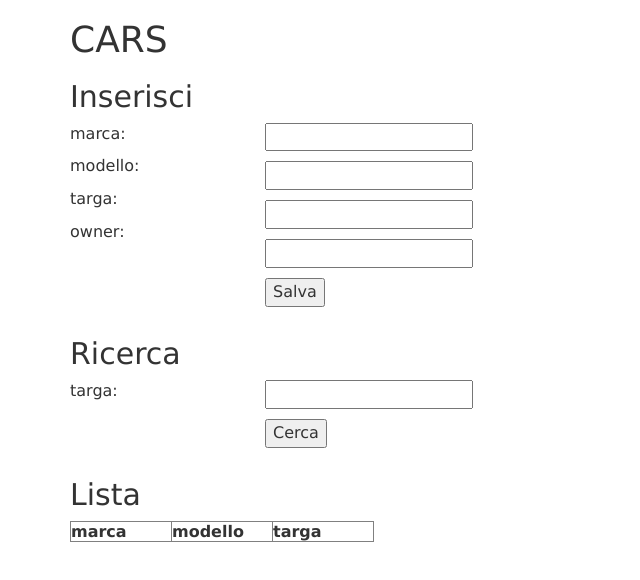
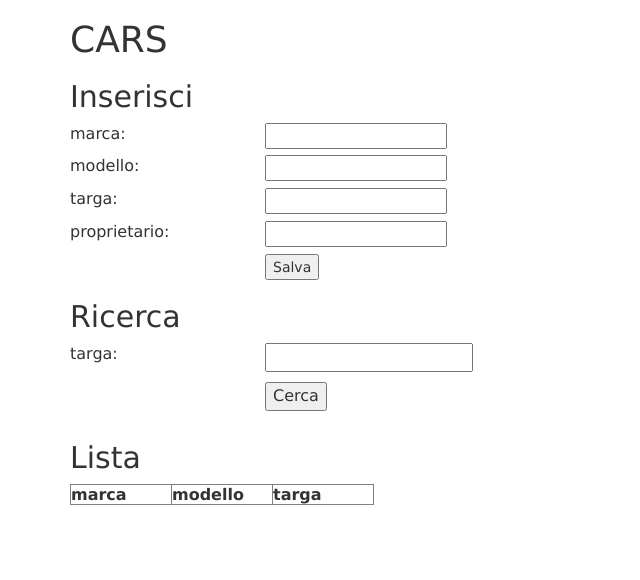
Before and after one commit to arjel/nodejs-crud-example, a website: page public/index.html in a window 1280 px wide. Shown: the whole page, without its empty margins (0-640 px from the left). Drawn offline with nearby package versions, Linux system fonts and the light colour scheme; no server answers.

Commit message:
Fixes index.html style.

```diff
--- a/public/index.html
+++ b/public/index.html
@@ -93,10 +93,15 @@
 				font-family: 'Lucida Sans', 'Lucida Sans Regular', 'Lucida Grande', 'Lucida Sans Unicode', Geneva, Verdana, sans-serif;
 			}
 
-			td, th {
+			td,
+			th {
 				min-width: 100px;
 				width: 33%;
 				max-width: 200px;
+			}
+
+			p {
+				font-size: 16px;
 			}
 		</style>
 		<link rel="stylesheet" href="/public/index.css">
@@ -109,50 +114,58 @@
 			<h2>Inserisci</h2>
 			<div class="row">
 				<div class="col-sm-2">
-					<p style="font-size: 16px;">marca:</p>
-					<p style="font-size: 16px;">modello:</p>
-					<p style="font-size: 16px;">targa:</p>
-					<p style="font-size: 16px;">owner:</p>
-					<p style="font-size: 16px;"></p>
+					<p>marca:</p>
 				</div>
-				<div class="col-sm-8">
-					<p style="font-size: 16px;"><input type="text" id="brand" name="brand"></p>
-					<p style="font-size: 16px;"><input type="text" id="brand" name="brand"></p>
-					<p style="font-size: 16px;"><input type="text" id="brand" name="brand"></p>
-					<p style="font-size: 16px;"><input type="text" id="brand" name="brand"></p>
-					<p style="font-size: 16px;"><input type="button" id="save" name="save" value="Salva"
-							onclick="addCar()"></p>
+				<div class="col-sm-10">
+					<input type="text" id="brand" name="brand">
 				</div>
 			</div>
-			<!-- <p>
-<h2>Inserisci</h2>
-<p style="font-size: 16px;">
-	marca: <br>
-	modello: <input type="text" id="model" name="model"><br>
-	targa: <input type="text" id="plate" name="plate"><br>
-	owner: <input type="text" id="owner" name="owner"><br>
-	<input type="button" id="save" name="save" value="Salva" onclick="addCar()">
-</p>
--->
-
+			<div class="row">
+				<div class="col-sm-2">
+					<p>modello:</p>
+				</div>
+				<div class="col-sm-10">
+					<input type="text" id="model" name="model">
+				</div>
+			</div>
+			<div class="row">
+				<div class="col-sm-2">
+					<p>targa:</p>
+				</div>
+				<div class="col-sm-10">
+					<input type="text" id="plate" name="plate">
+				</div>
+			</div>
+			<div class="row">
+				<div class="col-sm-2">
+					<p>proprietario:</p>
+				</div>
+				<div class="col-sm-10">
+					<input type="text" id="owner" name="owner">
+				</div>
+			</div>
+			<div class="row">
+				<div class="col-sm-2">
+				</div>
+				<div class="col-sm-10">
+					<input type="button" id="save" name="save" value="Salva" onclick="addCar()">
+				</div>
+			</div>
 
 			<h2>Ricerca</h2>
 			<div class="row">
 				<div class="col-sm-2">
-					<p style="font-size: 16px;">targa:</p>
-					<p style="font-size: 16px;"></p>
+					<p>targa:</p>
+					<p></p>
 				</div>
 				<div class="col-sm-8">
-					<p style="font-size: 16px;"><input type="text" id="searchPlate" name="plate"></p>
-					<p style="font-size: 16px;"><input type="button" id="search" name="search" value="Cerca"
-							onclick="searchCar()"></p>
+					<p><input type="text" id="searchPlate" name="plate"></p>
+					<p><input type="button" id="search" name="search" value="Cerca" onclick="searchCar()"></p>
 				</div>
 			</div>
 
 			<h2>Lista</h2>
-
-			<!-- <div class="row"> -->
-			<p style="font-size: 16px;">
+			<p>
 				<table id="cars" border="1">
 					<thead>
 						<tr>
@@ -166,7 +179,6 @@
 					</tbody>
 				</table>
 			</p>
-			<!-- </div> -->
 		</div>
 	</body>
 
```
